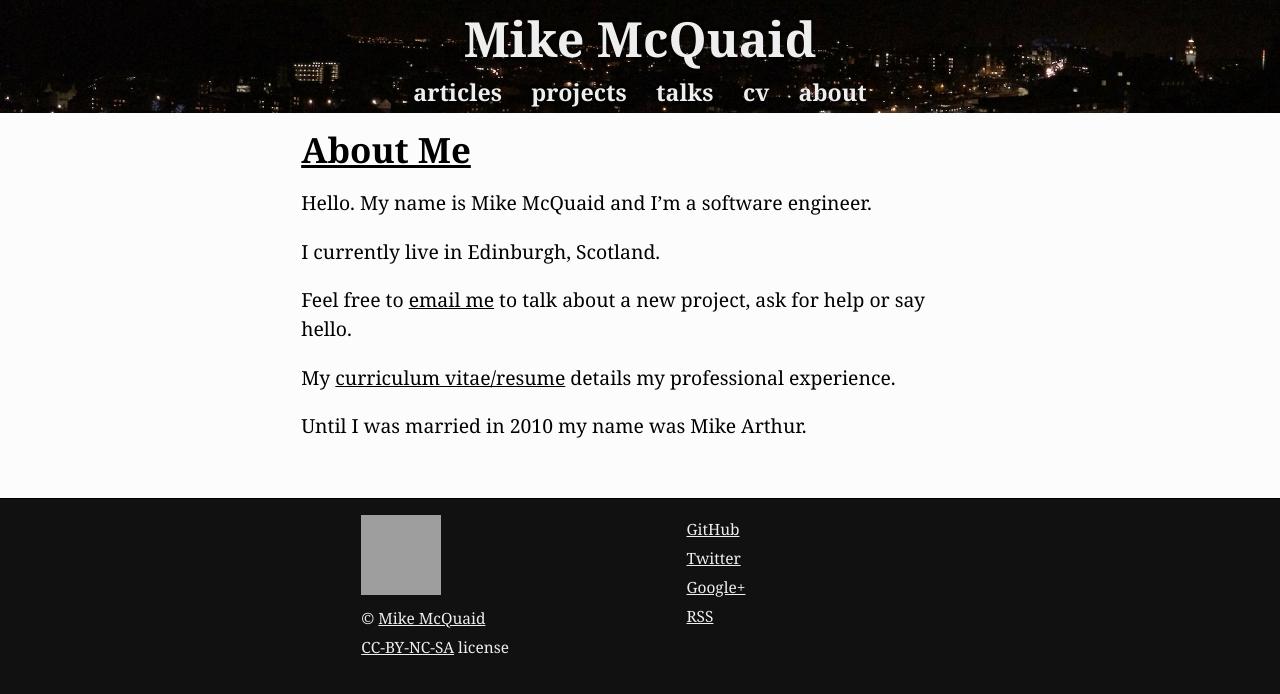
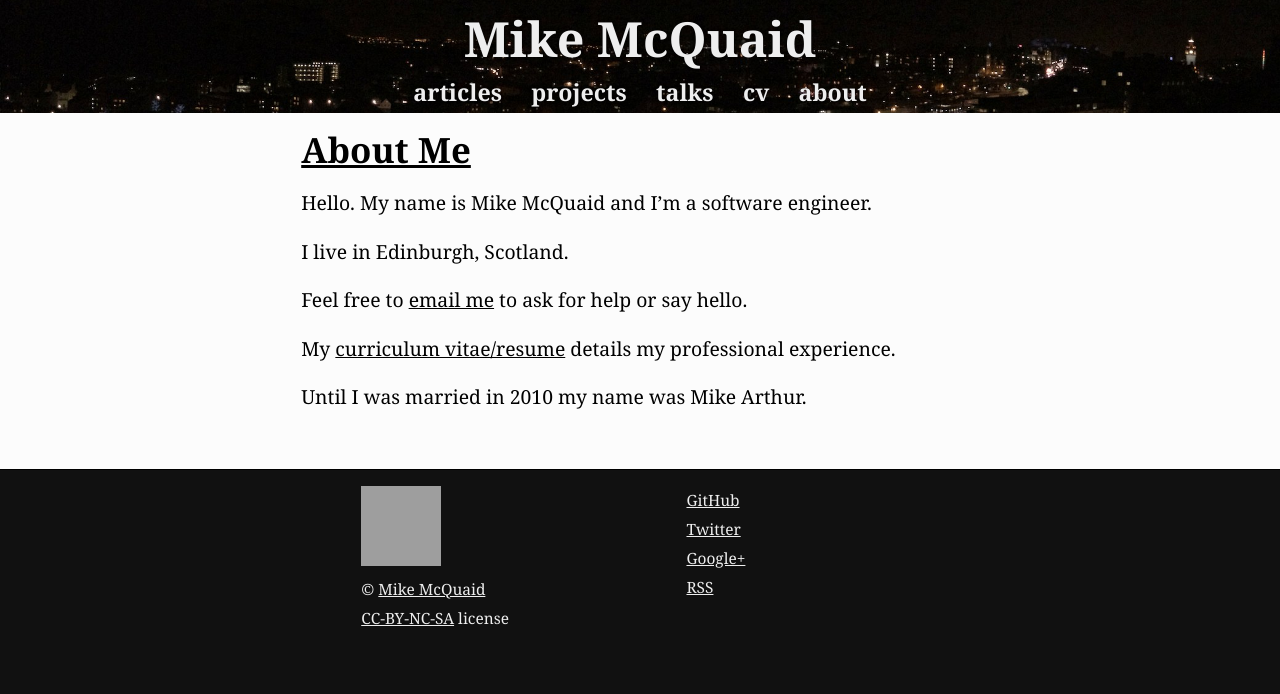
Before and after one commit to MikeMcQuaid/mikemcquaid.com, a Jekyll site: the page built from about.markdown, in a window 1280 px wide. Shown: the top 694 px of the page. Built offline with Jekyll 4.4.1, drawn with Linux system fonts in a browser that asks for light colours; Markdown is read by kramdown in place of the engine named in the settings; grey boxes are pictures that could not be loaded.

Commit message:
about: tweak location, email details.

```diff
--- a/about.markdown
+++ b/about.markdown
@@ -4,9 +4,9 @@ title: About Me
 ---
 Hello. My name is Mike McQuaid and I'm a software engineer.<br>
 
-I currently live in Edinburgh, Scotland.<br>
+I live in Edinburgh, Scotland.<br>
 
-Feel free to [email me](mailto:mike@mikemcquaid.com) to talk about a new project, ask for help or say hello.<br>
+Feel free to [email me](mailto:mike@mikemcquaid.com) to ask for help or say hello.<br>
 
 My [curriculum vitae/resume](/cv/) details my professional experience.
 
--- a/blog/about.markdown
+++ b/blog/about.markdown
@@ -4,8 +4,8 @@ title: About
 ---
 Hello. My name is Mike McQuaid and I'm a liberal Christian and Christian liberal.
 
-I currently live in Edinburgh, Scotland.<br>
+I live in Edinburgh, Scotland.<br>
 
-Feel free to [email me](mailto:mike@mikemcquaid.com) to talk about anything or say hello.
+Feel free to [email me](mailto:mike@mikemcquaid.com) to say hello.
 
 Until I was married in 2010 my name was Mike Arthur.
```
